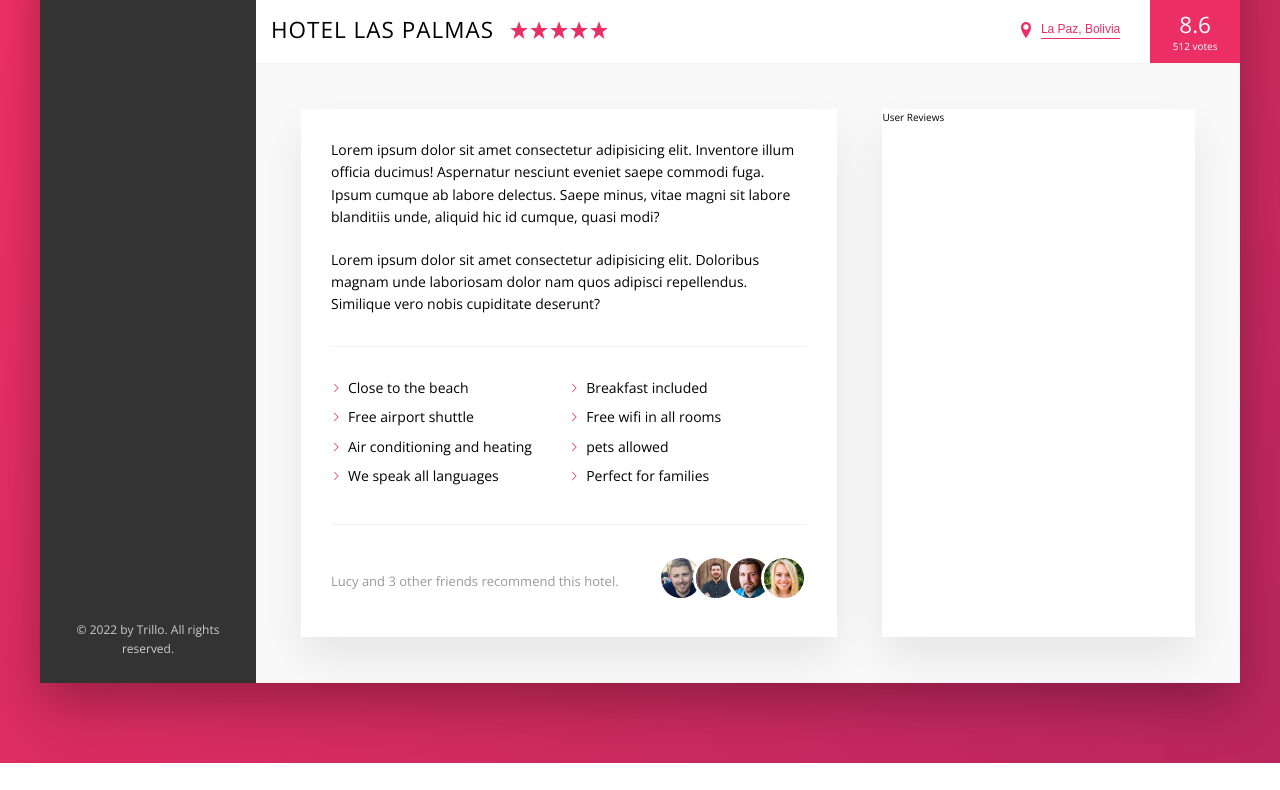
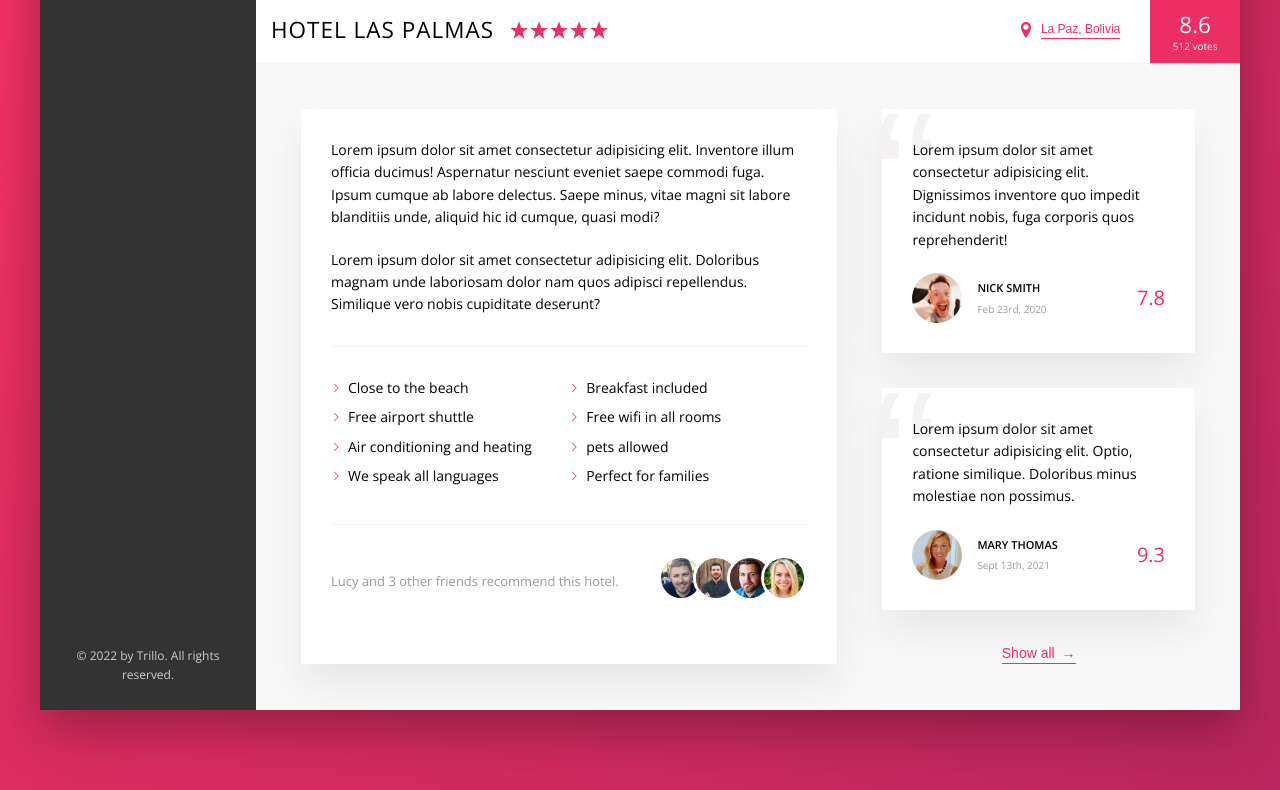
Before and after one commit to Jalgoz/Trillo, a website: page index.html in a window 1280 px wide. Shown: the part 538-1328 px from the top of the page. Before the commit the page ends 1301 px from the top, so only its background shows below. Drawn offline with nearby package versions, Linux system fonts and the light colour scheme.

Commit message:
Se termino el componente de Review

```diff
--- a/index.html
+++ b/index.html
@@ -173,7 +173,37 @@
                         </div>
 
                         <div class="user-reviews">
-                            User Reviews
+                            <figure class="review">
+                                <blockquote class="review__text">Lorem ipsum dolor sit amet consectetur adipisicing elit. Dignissimos inventore quo impedit incidunt nobis, fuga corporis quos reprehenderit!</blockquote>
+
+                                <figcaption class="review__user">
+                                    <img src="img/user-1.jpg" alt="User 1" class="review__photo">
+
+                                    <div class="review__user-box">
+                                        <p class="review__user-name">Nick Smith</p>
+                                        <p class="review__user-date">Feb 23rd, 2020</p>
+                                    </div>
+
+                                    <div class="review__rating">7.8</div>
+                                </figcaption>
+                            </figure>
+
+                            <figure class="review">
+                                <blockquote class="review__text">Lorem ipsum dolor sit amet consectetur adipisicing elit. Optio, ratione similique. Doloribus minus molestiae non possimus.</blockquote>
+
+                                <figcaption class="review__user">
+                                    <img src="img/user-2.jpg" alt="User 1" class="review__photo">
+
+                                    <div class="review__user-box">
+                                        <p class="review__user-name">Mary Thomas</p>
+                                        <p class="review__user-date">Sept 13th, 2021</p>
+                                    </div>
+
+                                    <div class="review__rating">9.3</div>
+                                </figcaption>
+                            </figure>
+
+                            <button class="btn-inline">Show all <span>&rarr;</span> </button>
                         </div>
                     </div>
                 </main>
--- a/sass/_base.scss
+++ b/sass/_base.scss
@@ -61,5 +61,5 @@ body {
     background-image: linear-gradient(to right bottom, var(--color-primary-light), var(--color-primary-dark));
     background-repeat: no-repeat;
     background-size: cover;
-    min-height: 100vh;
+    //min-height: 100vh;
 }
--- a/sass/_components.scss
+++ b/sass/_components.scss
@@ -273,6 +273,7 @@
 // BUTTON INLINE
 
 .btn-inline {
+    align-self: center;
     border: none;
     color: var(--color-primary);
     font-size: inherit;
@@ -283,8 +284,17 @@
     cursor: pointer;
     transition: all .3s;
 
+    & span {
+        margin-left: 3px;
+        transition: margin-left .2s;
+    }
+
     &:hover {
         color: var(--color-grey-dark-1);
+
+        span {
+            margin-left: 8px;
+        }
     }
 
     &:focus {
@@ -379,3 +389,68 @@
         }
     }
 }
+
+////////////////////////////////////////////
+// REVIEWS
+
+.review {
+    background-color: white;
+    box-shadow: var(--shadow-light);
+    padding: 3rem;
+    margin-bottom: 3.5rem;
+    position: relative;
+    overflow: hidden;
+
+    &__text {
+        margin-bottom: 2.2rem;
+        z-index: 10;
+        position: relative;
+    }
+
+    &__user {
+        display: flex;
+        align-items: center;
+    }
+
+    &__photo {
+        box-sizing: content-box;
+        height: 5rem;
+        width: 5rem;
+        border-radius: 100%;
+    }
+
+    &__user-box {
+        margin-right: auto;
+        margin-left: 1.5rem;
+    }
+
+    &__user-name {
+        text-transform: uppercase;
+        font-size: 1.1rem;
+        font-weight: bolder;
+        margin-bottom: .4rem;
+    }
+
+    &__user-date {
+        font-size: 1rem;
+        font-weight: 300;
+        color: var(--color-grey-dark-3);
+    }
+
+    &__rating {
+        color: var(--color-primary);
+        font-size: 2rem;
+    }
+
+    &::before {
+        content: "\201C";
+        position: absolute;
+        top: -2.6rem;
+        left: -1rem;
+        font-size: 20rem;
+        color: var(--color-grey-light-2);
+        font-family: sans-serif;
+        line-height: 1;
+        z-index: 1;
+    }
+}
--- a/sass/_layout.scss
+++ b/sass/_layout.scss
@@ -39,10 +39,10 @@
     padding: 4.5rem;
     background-color: var(--color-grey-light-1);
     border-bottom: var(--line);
+    font-size: 1.4rem;
 }
 
 .description {
-    font-size: 1.4rem;
     background-color: white;
     box-shadow: var(--shadow-light);
     flex: 0 0 60%;
@@ -51,7 +51,9 @@
 }
 
 .user-reviews {
-    background-color: white;
-    box-shadow: var(--shadow-light);
     flex: 1;
+
+    display: flex;
+    flex-direction: column;
+    justify-content: center;
 }
```
Also changed, not shown: css/style.css.
